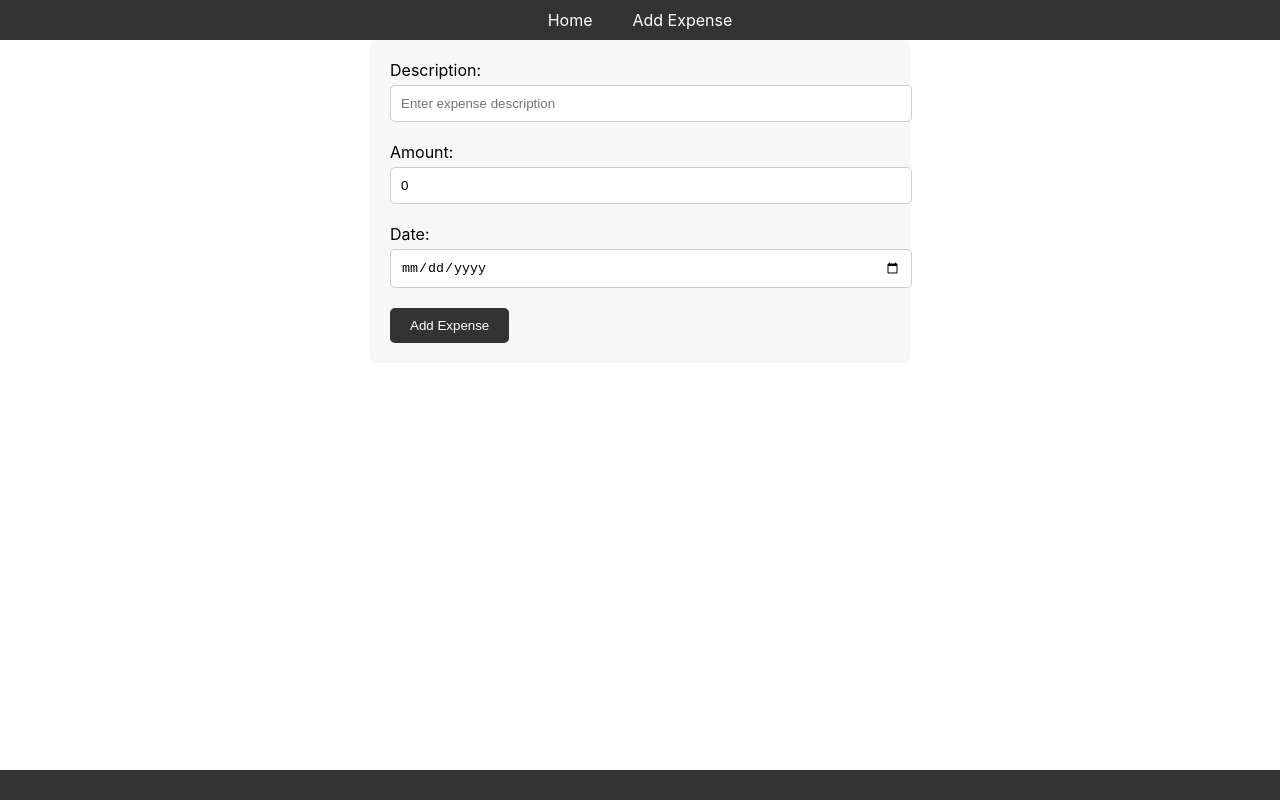
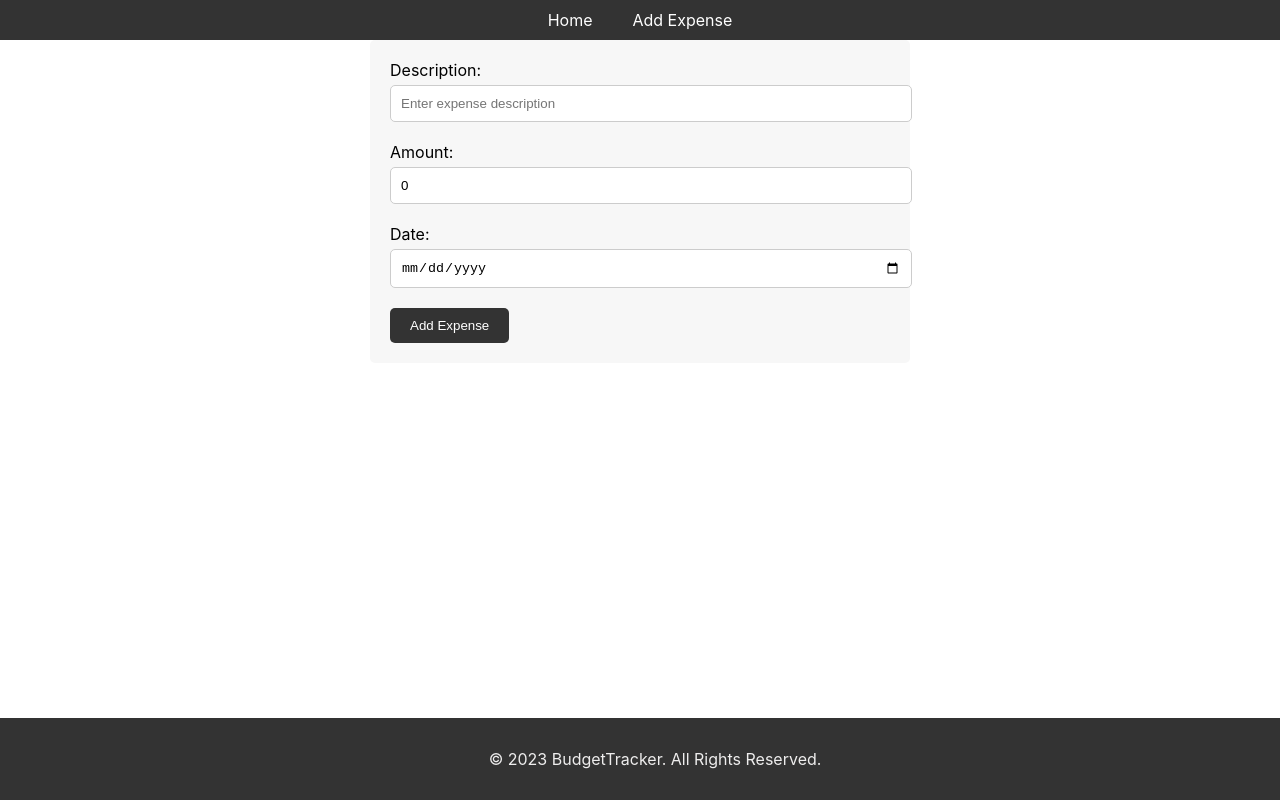
Before and after one commit to BahaMustafa/phase-2-my-budget-tracker, a React (Create React App) app: page /add in a window 1280 px wide. Built offline with nearby package versions, Linux system fonts and the light colour scheme.

Commit message:
The Footer component now includes a copyright notice that dynamically updates the year

```diff
--- a/src/components/Footer.css
+++ b/src/components/Footer.css
@@ -5,5 +5,5 @@
     position: fixed;
     bottom: 0;
     width: 100%;
-
+    color: #eeeded;
   }
--- a/src/components/Footer.js
+++ b/src/components/Footer.js
@@ -2,9 +2,11 @@ import React from 'react';
 import './Footer.css';
 
 function Footer() {
+  const year = new Date().getFullYear();
+
   return (
     <footer className="footer">
-
+      <p>&copy; {year} BudgetTracker. All Rights Reserved.</p>
     </footer>
   );
 }
```
